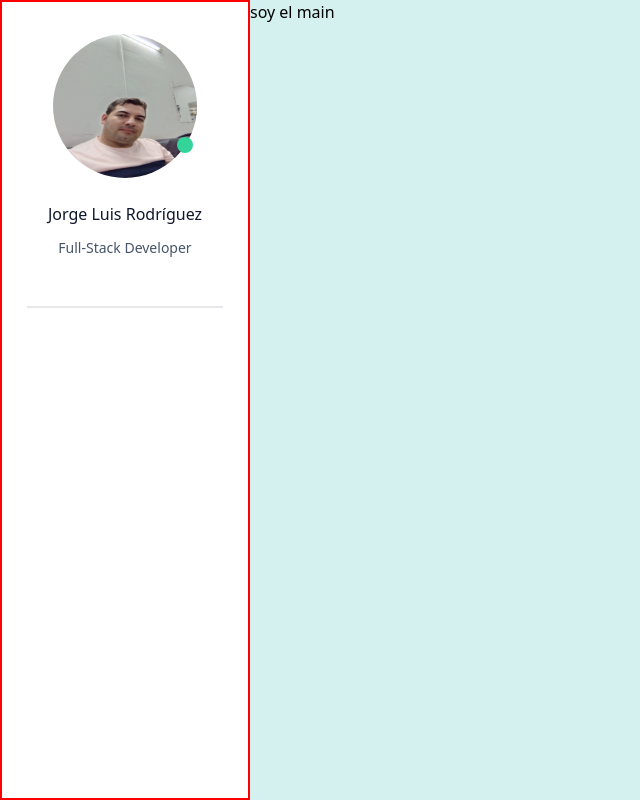
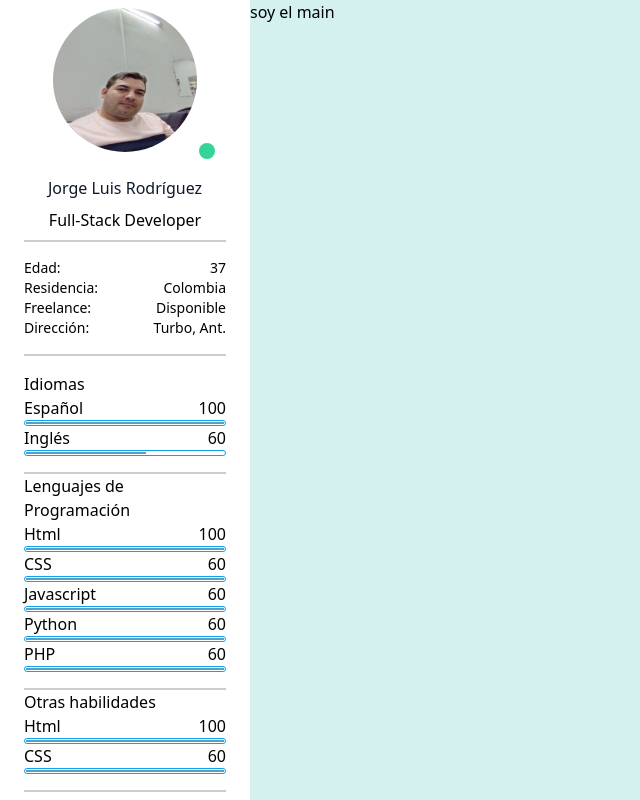
Before and after one commit to joluro86/hoja-de-vida, a Next.js app: page / in a window 1280 px wide. Shown: the whole page, without its empty margins (0-640 px from the left). Built offline with nearby package versions, Linux system fonts and the light colour scheme.

Commit message:
estilos habilidades

```diff
--- /dev/null
+++ b/components/Aside.tsx
@@ -0,0 +1,9 @@
+import { Menu_izquierdo } from "@/components/Menu-izquierdo";
+ function Aside() {
+  return (
+    <div className="flex flex-col">
+      <Menu_izquierdo/>
+    </div>
+  )
+}
+export {Aside};
--- /dev/null
+++ b/components/Border_bottom.tsx
@@ -0,0 +1,8 @@
+
+const LineaHorizontal = () => {
+    return (
+      <div className="linea-horizontal"></div>
+    );
+  };
+
+  export {LineaHorizontal};
--- a/components/Foto-aside.tsx
+++ b/components/Foto-aside.tsx
@@ -1,15 +1,36 @@
 
 import React from 'react';
+import { LineaHorizontal } from './Border_bottom';
 
 const FotoComponent = () => {
   return (
-    <div className='flex flex-col items-center gap-2 pt-8 pb-4 relative'>
+    <div className='flex flex-col items-center gap-2 pb-4 relative'>
       <img src="/img/foto_menu.jpeg" alt="Foto de hoja de vida" className='rounded-full w-36 h-36' />
       <span className='circulo_verde_foto'></span>
       <span className='font-medium text-slate-900 mt-4'>Jorge Luis Rodríguez</span>
-      <span className='border_botton_cards'>Full-Stack Developer</span>
+      <span>Full-Stack Developer</span>
+      <LineaHorizontal/>
+      <div className='flex flex-col w-full py-2 text-sm'>
+        <div className='flex justify-between'>
+          <span>Edad:</span>
+          <span>37</span>
+        </div>
+        <div className='flex justify-between'>
+          <span>Residencia:</span>
+          <span>Colombia</span>
+        </div>
+        <div className='flex justify-between'>
+          <span >Freelance:</span>
+          <span >Disponible</span>
+        </div>
+        <div className='flex justify-between'>
+          <span>Dirección:</span>
+          <span>Turbo, Ant.</span>
+        </div>
+      </div>
+      <LineaHorizontal/>
     </div>
   );
 };
 
-export {FotoComponent};
+export { FotoComponent };
--- a/components/Menu-izquierdo.tsx
+++ b/components/Menu-izquierdo.tsx
@@ -1,12 +1,47 @@
 import React from 'react'
 import { FotoComponent } from './Foto-aside'
+import { Skills } from "@/components/Skills";
+import { Skill } from './Skill';
+import { LineaHorizontal } from './Border_bottom';
 
 const Menu_izquierdo = () => {
   return (
     <aside className='aside'>
-     <FotoComponent/>
+
+      <FotoComponent />
+
+      <div>
+        <Skills titulo="Idiomas" />
+        <Skill skill='Español' porcentaje='100' barraClaseAdicional='barra_español' />
+        <Skill skill='Inglés' porcentaje='60' barraClaseAdicional='barra_ingles' />
+        <div className='mt-4 w-full'>
+          <LineaHorizontal />
+        </div>
+      </div>
+
+      <div>
+        <Skills titulo="Lenguajes de Programación" />
+        <Skill skill='Html' porcentaje='100' barraClaseAdicional='barra_html' />
+        <Skill skill='CSS' porcentaje='60' barraClaseAdicional='barra_css' />
+        <Skill skill='Javascript' porcentaje='60' barraClaseAdicional='barra_js' />
+        <Skill skill='Python' porcentaje='60' barraClaseAdicional='barra_python' />
+        <Skill skill='PHP' porcentaje='60' barraClaseAdicional='barra_php' />
+        <div className='mt-4 w-full'>
+          <LineaHorizontal />
+        </div>
+      </div>
+
+      <div>
+        <Skills titulo="Otras habilidades" />
+        <Skill skill='Html' porcentaje='100' barraClaseAdicional='barra_html' />
+        <Skill skill='CSS' porcentaje='60' barraClaseAdicional='barra_css' />
+        <div className='mt-4 w-full'>
+          <LineaHorizontal />
+        </div>
+      </div>
+
     </aside>
   )
 }
 
-export {Menu_izquierdo}
+export { Menu_izquierdo }
--- /dev/null
+++ b/components/Skill.tsx
@@ -0,0 +1,19 @@
+interface SkillProps {
+    skill: string;
+    porcentaje: string;
+    barraClaseAdicional?: string;
+}
+const Skill = ({ skill, porcentaje, barraClaseAdicional }: SkillProps) => {
+    return (
+        <div>
+            <div className="flex justify-between">
+                <span>{skill}</span>
+                <span>{porcentaje}</span>
+            </div>
+            <div className="div_barra" >
+                <div className={`barra_porcentaje ${barraClaseAdicional}`}></div>
+            </div>
+        </div>
+    )
+}
+export { Skill }
--- /dev/null
+++ b/components/Skills.tsx
@@ -0,0 +1,11 @@
+interface SkillsProps {
+    titulo: string;
+  }
+const Skills = ({titulo}:SkillsProps) => {
+    return (
+        <div>
+            <span>{titulo}</span>
+        </div>
+    )
+}
+export { Skills }
--- a/pages/index.tsx
+++ b/pages/index.tsx
@@ -1,8 +1,9 @@
-import { Menu_izquierdo } from "@/components/Menu-izquierdo";
+import { Aside } from "@/components/Aside";
+
  function Home() {
   return (
     <div className="flex flex-row">
-      <Menu_izquierdo/>
+      <Aside/>
       <main className="">
         soy el main
       </main>
--- a/styles/globals.css
+++ b/styles/globals.css
@@ -2,29 +2,64 @@
 @tailwind components;
 @tailwind utilities;
 
-.debug{
+* {
+    padding: 0px;
+    margin: 0px;
+}
+
+.debug {
     border: solid 2px red;
 }
 
-body{
+body {
     background-color: rgb(212, 241, 240);
 }
 
-.aside{
+.aside {
     width: 250px;
     background-color: white;
 }
-aside{
-    @apply min-h-screen aside debug;
+
+aside {
+    @apply min-h-screen aside px-6 pt-2;
 }
 
-.circulo_verde_foto{
+.circulo_verde_foto {
     position: absolute;
     top: 135px;
     left: 175px;
     @apply bg-emerald-400 rounded-full w-4 h-4;
 }
 
-.border_botton_cards{
-    @apply text-sm text-slate-600 font-medium mt-1 mb-0 pb-12 border-b-2 w-4/5 text-center;
+.border_botton_cards {
+    @apply text-sm text-slate-600 font-medium mt-1 mb-0 pb-8 border-b-2 w-full text-center;
 }
+
+
+.linea-horizontal {
+    border-bottom: 2px solid #cfcccc; /* Cambia el color si lo necesitas */
+    width: 100%;
+  }
+
+.div_barra {
+    border: solid 1px rgb(18, 161, 238);
+    border-radius: 5px;
+}
+
+.barra_porcentaje {
+    border: solid 1px rgb(87, 160, 197);
+    margin: 1px 1px;
+}
+
+.barra_porcentaje.barra_ingles {
+    @apply w-full;
+}
+
+.barra_porcentaje.barra_ingles {
+    @apply w-3/5;
+}
+
+.idiomas.border_botton{
+    width: 100%;
+    background-color: blue;
+}
```
